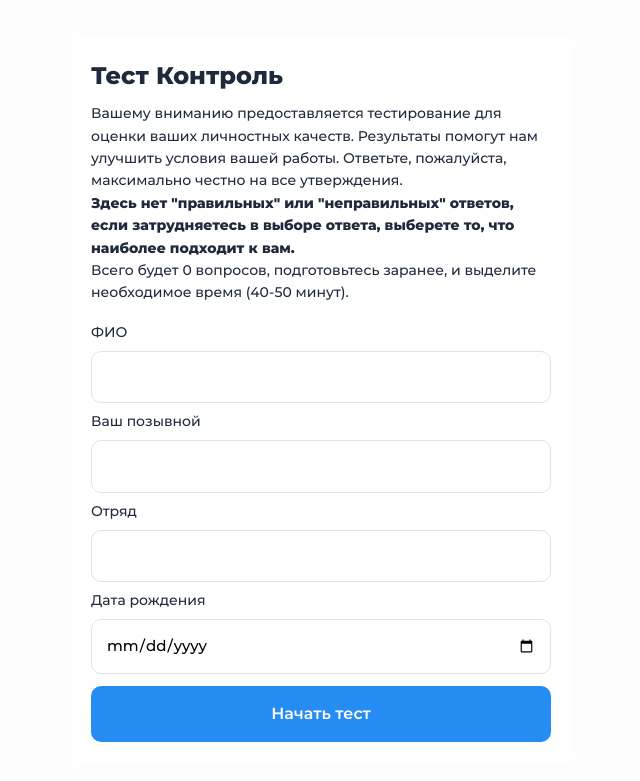
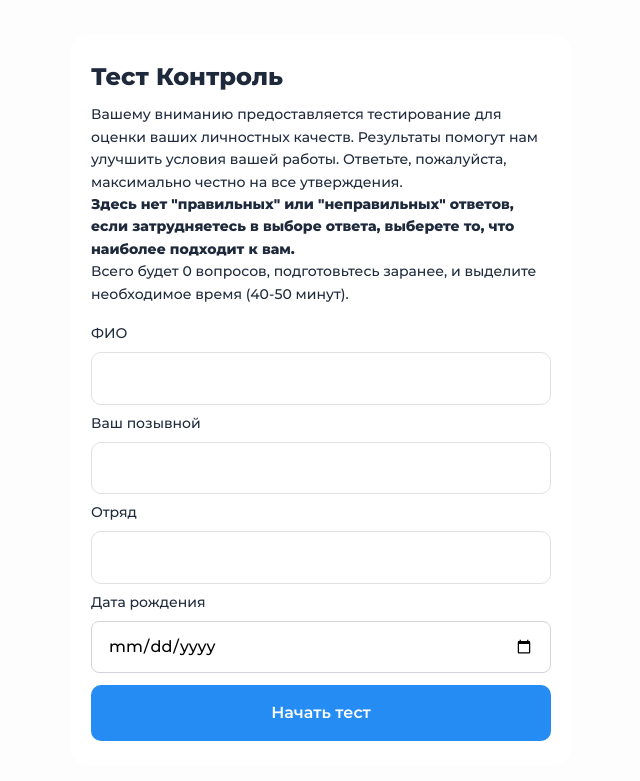
Before and after one commit to Vestyru/kattella, a Flask app: page / in a window 1280 px wide. Shown: the top 781 px of the page, without its empty margins (314-954 px from the left). Run offline with Flask 3, Linux system fonts and the light colour scheme; data that the repository does not hold is empty.

Commit message:
update 31.07

```diff
--- a/app/static/css/main.css
+++ b/app/static/css/main.css
@@ -239,14 +239,24 @@ body {
 .auth-form__input {
     width: 100%;
     padding: 12px 33px;
-    font-size: 15px;
-    line-height: 1.4;
+    font-size: 16px;
     border: 1px solid #d1d5db;
     border-radius: 8px;
     background-color: #fff;
     color: #111;
     transition: border-color .2s, box-shadow .2s
 }
+
+input[type="date"] {
+    font-size: 16px;
+    appearance: none;
+    -webkit-appearance: none;
+    padding: 12px 16px;
+    height: auto;
+    border-radius: 8px;
+    border: 1px solid #d1d5db;
+}
+
 
 .auth-form__input:focus {
     outline: none;
--- a/app/templates/main/base.html
+++ b/app/templates/main/base.html
@@ -20,9 +20,8 @@
     <span class="snackbar-text">{{ message }}</span>
     {% endfor %}
     <button class="snapckbar-button" title="Закрыть" onclick="this.parentElement.style.display='none'">
-        <!--<img src="{{ url_for('static', filename='images/icons/close.svg') }}" alt="Закрыть">-->
         <span class="snapckbar-button--icon">
-            <svg class="close-icon" xmlns="http://www.w3.org/2000/svg" width="24" height="24" viewBox="0 0 24 24" fill="none" stroke="#AFAFAF" stroke-width="2" stroke-linecap="round" stroke-linejoin="round" class="lucide lucide-x-icon lucide-x"><path d="M18 6 6 18"/><path d="m6 6 12 12"/></svg>
+            <svg class="close-icon" xmlns="http://www.w3.org/2000/svg" width="24" height="24" viewBox="0 0 24 24" fill="none" stroke="#AFAFAF" stroke-width="2" stroke-linecap="round" stroke-linejoin="round" ><path d="M18 6 6 18"/><path d="m6 6 12 12"/></svg>
         </span>
     </button>
 </div>
--- a/app/templates/main/index.html
+++ b/app/templates/main/index.html
@@ -26,7 +26,7 @@
                     {{ form.squad.label }}
                     {{ form.squad(class="start-form__input", autocomplete="off") }}
                     {{ form.date.label }}
-                    {{ form.date(class="start-form__input", type="date", placeholder="ДД.ММ.ГГГГ", pattern="\d{2}\.\d{2}\.\d{4}",title="ДД.ММ.ГГГГ") }}
+                    {{ form.date(class="start-form__input", type="date") }}
                     {{ form.submit(class="start-form__submit") }}
                 </form>
             </div>
```
